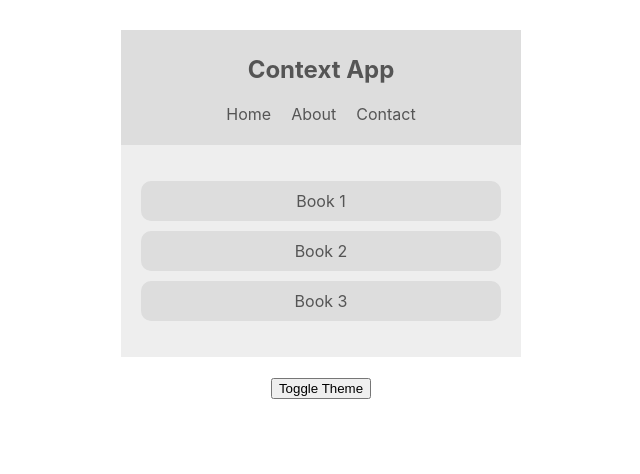
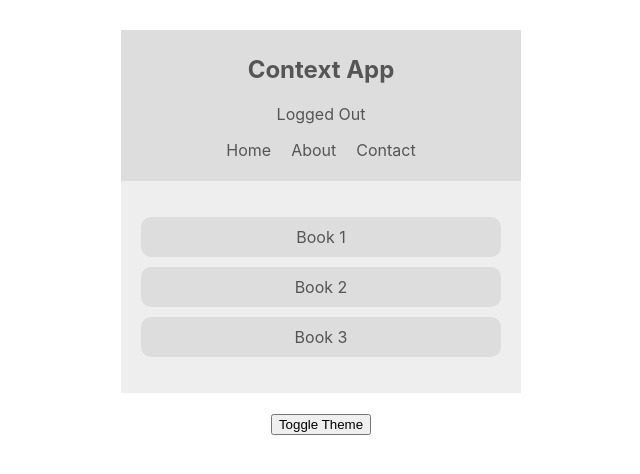
Before and after one commit to RichardMillerWimmer/contextapp, a React (Create React App) app: page / in a window 1280 px wide. Shown: the top 474 px of the page, without its empty margins (319-959 px from the left). Built offline with nearby package versions, Linux system fonts and the light colour scheme.

Commit message:
AuthContext in App.js

```diff
--- a/src/components/Navbar.js
+++ b/src/components/Navbar.js
@@ -1,8 +1,10 @@
 import React, { useContext } from 'react'
+import { AuthContext } from '../contexts/AuthContext';
 import { ThemeContext } from '../contexts/ThemeContext'
 
 export const Navbar = () => {
     const {theme} = useContext(ThemeContext);
+    const {auth, toggleAuth} = useContext(AuthContext)
 
     const { isLightTheme, light, dark } = theme;
 
@@ -15,6 +17,9 @@
     return (
         <nav style={{ background: style.ui, color: style.syntax }}>
             <h1>Context App</h1>
+            <div onClick={toggleAuth}>
+                {auth ? 'Logged in' : 'Logged Out'}
+            </div>
             <ul>
                 <li>Home</li>
                 <li>About</li>
--- a/src/contexts/AuthContext.js
+++ b/src/contexts/AuthContext.js
@@ -10,7 +10,7 @@
     }
 
     return (
-        <AuthContext.Provider value={{toggleAuth}}>
+        <AuthContext.Provider value={{auth, toggleAuth}}>
             {props.children}
         </AuthContext.Provider>
     )
```
